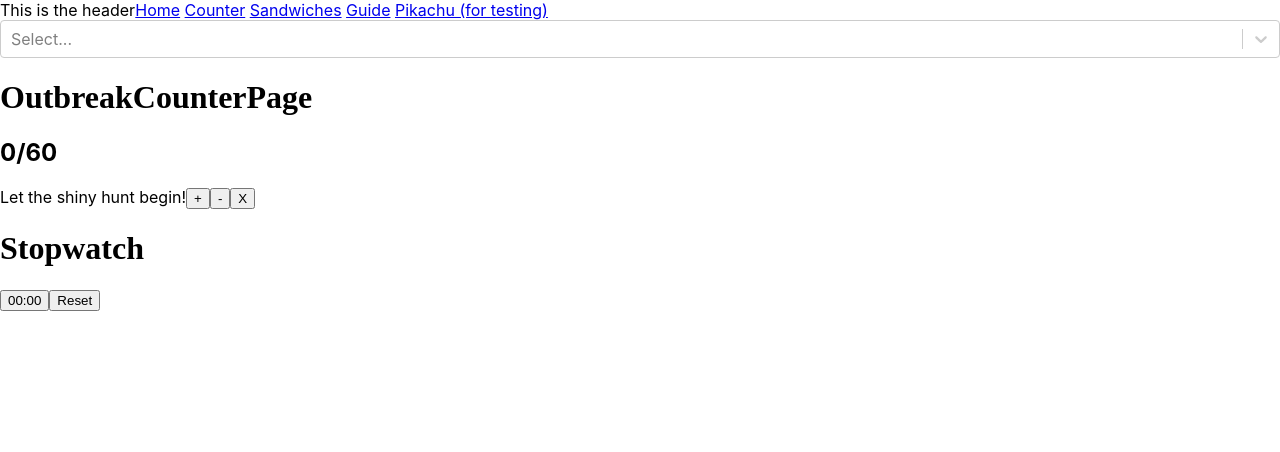
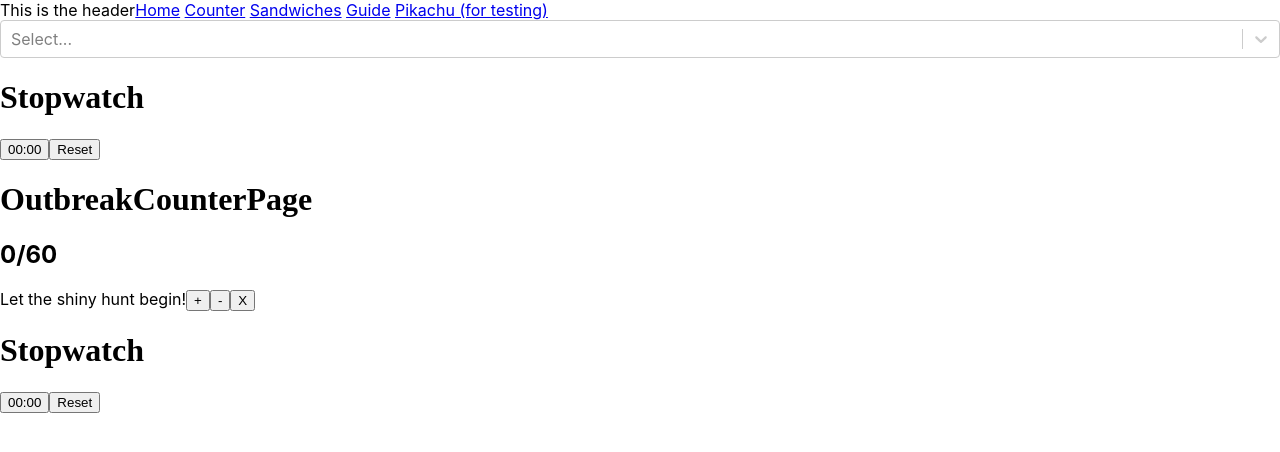
Before and after one commit to ShinyHelper/ShinyHuntingCompanion_SV, a React (Create React App) app: page /counter in a window 1280 px wide. Shown: the top 452 px of the page. Built offline with nearby package versions, Linux system fonts and the light colour scheme; no server answers.

Commit message:
add timer context

```diff
--- a/src/components/Timer.jsx
+++ b/src/components/Timer.jsx
@@ -1,15 +1,16 @@
-import React, { useState, useEffect } from 'react';
+import React, { useState, useEffect, useContext } from 'react';
+import { ActiveTimer } from '../contexts/timerStatus';
 
 function Stopwatch() {
   const [isRunning, setIsRunning] = useState(false);
-  const [time, setTime] = useState(0);
+  const { activeTimer, setActiveTimer } = useContext(ActiveTimer);
 
   useEffect(() => {
     let interval;
 
     if (isRunning) {
       interval = setInterval(() => {
-        setTime((prevTime) => prevTime + 1);
+        setActiveTimer((prevTime) => prevTime + 1);
       }, 1000);
     } else {
       clearInterval(interval);
@@ -26,14 +27,14 @@ function Stopwatch() {
 
   const resetStopwatch = () => {
     setIsRunning(false);
-    setTime(0);
+    setActiveTimer(0);
   };
 
   return (
     <div>
       <h1>Stopwatch</h1>
       <button onClick={handleButtonClick}>
-        <span>{formatTime(time)}</span>
+        <span>{formatTime(activeTimer)}</span>
       </button>
       <button onClick={resetStopwatch}>Reset</button>
     </div>
--- a/src/contexts/timerStatus.js
+++ b/src/contexts/timerStatus.js
@@ -0,0 +1,20 @@
+import { createContext, useState } from "react";
+
+export const defaultTime = 0;
+
+export const ActiveTimer = createContext(defaultTime);
+
+export default function ActiveTimerProvider({ children }) {
+    const [activeTimer, setActiveTimer] = useState(defaultTime);
+
+    return (
+        <ActiveTimer.Provider
+            value={{
+                activeTimer: activeTimer,
+                setActiveTimer: setActiveTimer,
+            }}
+        >
+            {children}
+        </ActiveTimer.Provider>
+    );
+}
--- a/src/index.js
+++ b/src/index.js
@@ -11,14 +11,18 @@ import PokemonPage from "./pages/PokemonPage";
 import GuidePage from "./pages/Guide";
 import ApiProvider from "./contexts/apiContext";
 import ActivePokemonProvider from "./contexts/activePokemon";
+import ActiveTimerProvider from "./contexts/timerStatus";
+import Stopwatch from "./components/Timer";
 
 const root = ReactDOM.createRoot(document.getElementById("root"));
 root.render(
     <React.StrictMode>
         <ApiProvider>
+            <ActiveTimerProvider>
             <ActivePokemonProvider>
                 <BrowserRouter>
                     <Header />
+                    <Stopwatch />
                     <Routes>
                         <Route path="/" element={<App />} />
                         <Route path="/counter" element={<OutbreakCounterPage />} />
@@ -28,6 +32,7 @@ root.render(
                     </Routes>
                 </BrowserRouter>
             </ActivePokemonProvider>
+            </ActiveTimerProvider>
         </ApiProvider>
     </React.StrictMode>
 );
--- a/src/pages/OutbreakCounter.jsx
+++ b/src/pages/OutbreakCounter.jsx
@@ -20,10 +20,9 @@ export default function OutbreakCounterPage(){
             {count > 45 && count <= 55 && <span>That shiny is on the horizon!</span>}
             {count > 55 && count <= 59 && <span>{60 - count} more to go!</span>}
             {count >= 60 && <span>DANGER ZONE!</span>}
-            <button className="increment" onClick={ () => setCount(count+1)}><img src ={activePokemon.sprites.front_default} /></button>
+            <button className="increment" onClick={ () => setCount(count+1)}><img src={activePokemon.sprites.front_default} /></button>
             <button className="decrement" onClick={ () => setCount(count == 0 ? count = 0 : count - 1)}>-</button>
             <button className="reset" onClick={ () => setCount(count=0)}>X</button>
-            <Stopwatch />
             </div>
         )
       } else {
--- a/src/pages/Sandwiches.jsx
+++ b/src/pages/Sandwiches.jsx
@@ -1,5 +1,9 @@
+import Stopwatch from "../components/Timer";
+
 export default function SandwichesPage(){
     return(
+        <>
         <h1>SandwichesPage</h1>
+        </>
     )
 }
```
